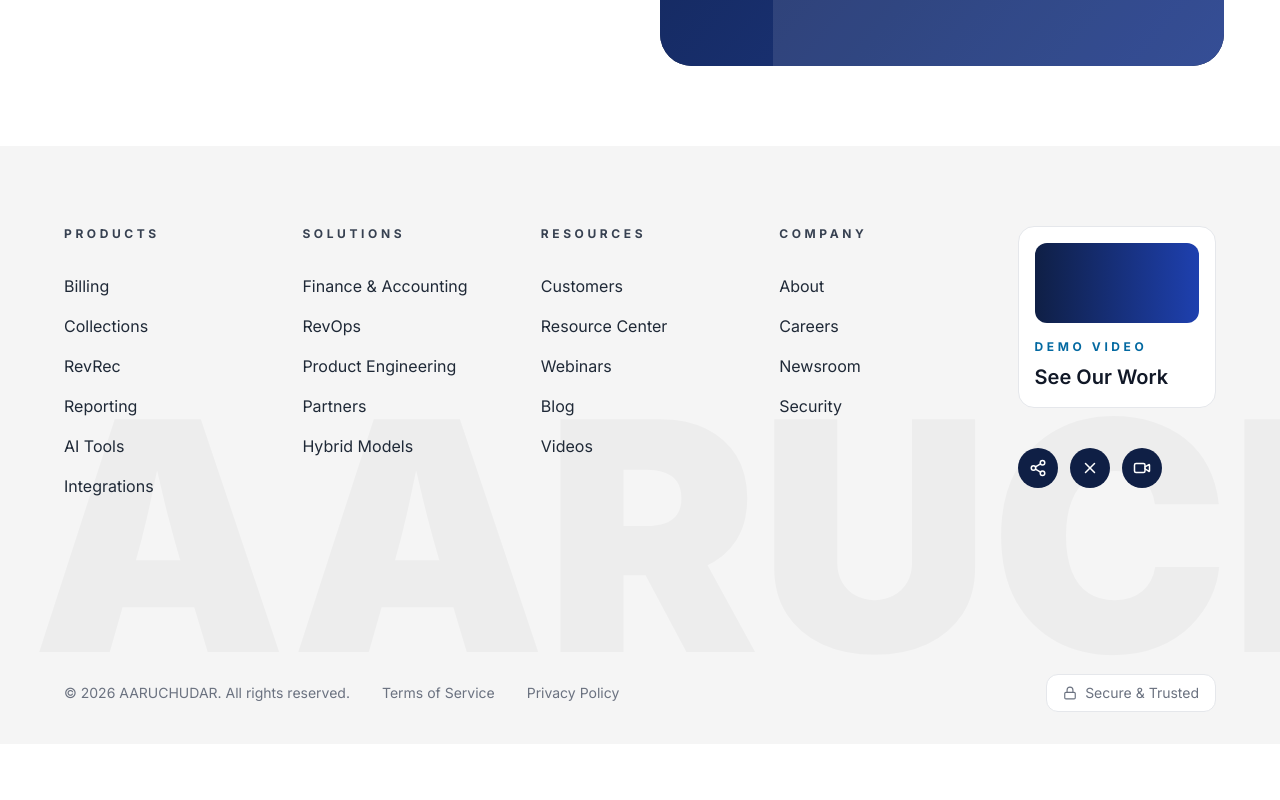
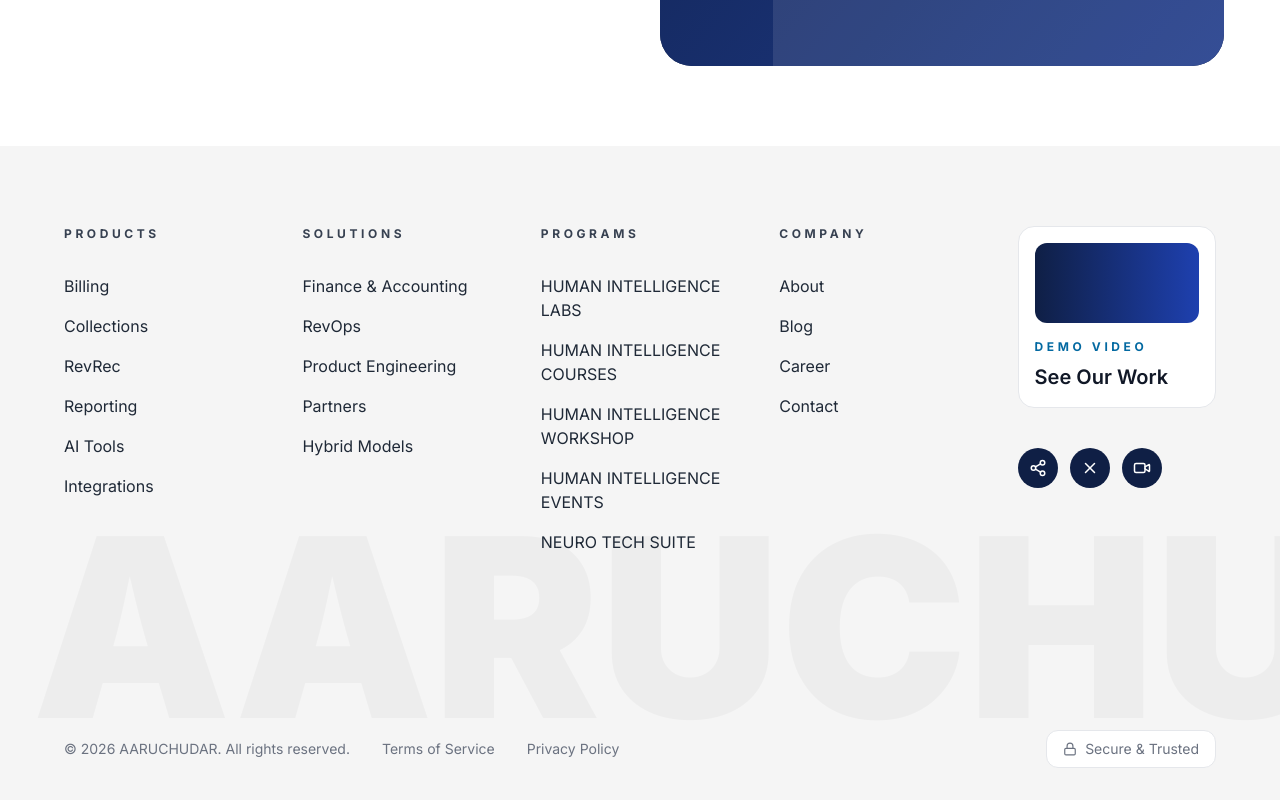
Before and after one commit to imadityax/NEWWEBSITE, a Next.js app: page / in a window 1280 px wide. Shown: the part 7612-8412 px from the top of the page. Before the commit the page ends 8356 px from the top, so only its background shows below. Built offline with nearby package versions, Linux system fonts and the light colour scheme.

Commit message:
navbar issues are sorted now

```diff
--- a/app/about/page.tsx
+++ b/app/about/page.tsx
@@ -1,4 +1,6 @@
 'use client'
+
+import Footer from "@/components/Footer";
 
 
 
@@ -353,24 +355,9 @@
         </section>
 
         {/* Footer */}
-        <section className="py-20 px-6 bg-[#f7f7f7]">
-          <div className="max-w-6xl mx-auto grid md:grid-cols-2 gap-16 items-center border-t border-gray-200 pt-14">
-            <div>
-              <h3 className="text-4xl font-bold mb-6">Aaruchudar Software Solutions Pvt. Ltd.</h3>
-              <p className="text-lg text-gray-700 leading-8">3000 Caman Street<br/>+91 987358 0000<br/>aaruchudar@rvmarix.com</p>
-              <div className="flex gap-4 mt-6 text-2xl">
-                <span>◉</span><span>◎</span><span>◌</span><span>◍</span>
-              </div>
-            </div>
-            <div className="grid grid-cols-2 gap-6 place-items-center">
-              {['RV Matrix 2025','Excellence Award','Leadership Award','Best Brand'].map((a)=>(
-                <div key={a} className="bg-white border rounded-2xl p-8 text-center font-semibold shadow-md w-full h-36 flex items-center justify-center">{a}</div>
-              ))}
-            </div>
-          </div>
-        </section>
+        <Footer />
 
-        <section className="bg-gradient-to-r from-[#0b49c8] to-[#2d67d6] text-white py-10 text-center text-5xl font-serif tracking-wide">Aaruchudar<br/><span className="text-2xl font-sans tracking-[0.35em] uppercase">Endless Innovation</span></section>
+
       </main>
     </>
   )
--- a/components/Footer.tsx
+++ b/components/Footer.tsx
@@ -1,40 +1,91 @@
+import Link from 'next/link'
 import { Share2, X, Video, Lock } from 'lucide-react'
 
-export default function Footer(){
+export default function Footer() {
   const cols = {
-    PRODUCTS:['Billing','Collections','RevRec','Reporting','AI Tools','Integrations'],
-    SOLUTIONS:['Finance & Accounting','RevOps','Product Engineering','Partners','Hybrid Models'],
-    RESOURCES:['Customers','Resource Center','Webinars','Blog','Videos'],
-    COMPANY:['About','Careers','Newsroom','Security']
+    PRODUCTS: [
+      { name: 'Billing', href: '/' },
+      { name: 'Collections', href: '/' },
+      { name: 'RevRec', href: '/' },
+      { name: 'Reporting', href: '/' },
+      { name: 'AI Tools', href: '/' },
+      { name: 'Integrations', href: '/' },
+    ],
+
+    SOLUTIONS: [
+      { name: 'Finance & Accounting', href: '/' },
+      { name: 'RevOps', href: '/' },
+      { name: 'Product Engineering', href: '/' },
+      { name: 'Partners', href: '/' },
+      { name: 'Hybrid Models', href: '/' },
+    ],
+
+    PROGRAMS: [
+      { name: 'HUMAN INTELLIGENCE LABS', href: '/' },
+      { name: 'HUMAN INTELLIGENCE COURSES', href: '/' },
+      { name: 'HUMAN INTELLIGENCE WORKSHOP', href: '/' },
+      { name: 'HUMAN INTELLIGENCE EVENTS', href: '/' },
+      { name: 'NEURO TECH SUITE', href: '/' },
+    ],
+
+    COMPANY: [
+      { name: 'About', href: '/about' },
+      { name: 'Blog', href: '/blog' },
+      { name: 'Career', href: '/career' },
+      { name: 'Contact', href: '/contact' },
+    ],
   }
 
   return (
     <footer className='relative bg-[#f5f5f5] px-8 md:px-16 pt-20 pb-8 overflow-hidden'>
       <div className='max-w-7xl mx-auto grid md:grid-cols-5 gap-10 relative z-10'>
-        {Object.entries(cols).map(([title,items]) => (
+        {Object.entries(cols).map(([title, items]) => (
           <div key={title}>
-            <h4 className='text-xs tracking-[0.3em] font-bold text-gray-700 mb-8'>{title}</h4>
+            <h4 className='text-xs tracking-[0.3em] font-bold text-gray-700 mb-8'>
+              {title}
+            </h4>
+
             <ul className='space-y-4 text-gray-800'>
-              {items.map((item)=><li key={item} className='hover:text-black cursor-pointer transition'>{item}</li>)}
+              {items.map((item) => (
+                <li key={item.name}>
+                  <Link
+                    href={item.href}
+                    className='hover:text-black cursor-pointer transition'
+                  >
+                    {item.name}
+                  </Link>
+                </li>
+              ))}
             </ul>
           </div>
         ))}
+
         <div className='md:col-span-1'>
           <div className='border border-gray-200 rounded-2xl p-4 bg-white mb-10'>
-            <div className='h-20 rounded-xl bg-gradient-to-r from-[#0f1f45] to-[#1e40af] mb-4'/>
-            <p className='text-xs tracking-[0.3em] text-sky-700 font-bold'>DEMO VIDEO</p>
+            <div className='h-20 rounded-xl bg-gradient-to-r from-[#0f1f45] to-[#1e40af] mb-4' />
+            <p className='text-xs tracking-[0.3em] text-sky-700 font-bold'>
+              DEMO VIDEO
+            </p>
             <p className='text-xl font-semibold mt-2'>See Our Work</p>
           </div>
 
           <div className='flex gap-3'>
-            <div className='w-10 h-10 rounded-full bg-[#0f1f45] text-white flex items-center justify-center'><Share2 size={18}/></div>
-            <div className='w-10 h-10 rounded-full bg-[#0f1f45] text-white flex items-center justify-center'><X size={18}/></div>
-            <div className='w-10 h-10 rounded-full bg-[#0f1f45] text-white flex items-center justify-center'><Video size={18}/></div>
+            <div className='w-10 h-10 rounded-full bg-[#0f1f45] text-white flex items-center justify-center'>
+              <Share2 size={18} />
+            </div>
+            <div className='w-10 h-10 rounded-full bg-[#0f1f45] text-white flex items-center justify-center'>
+              <X size={18} />
+            </div>
+            <div className='w-10 h-10 rounded-full bg-[#0f1f45] text-white flex items-center justify-center'>
+              <Video size={18} />
+            </div>
           </div>
         </div>
       </div>
 
-      <div className='absolute bottom-12 left-0 w-full text-[220px] md:text-[320px] font-black leading-none text-black/[0.03] select-none whitespace-nowrap px-8'>AARUCHUDAR</div>
+      <div className='absolute bottom-12 left-0 w-full text-[200px] md:text-[250px] font-black leading-none text-black/[0.03] select-none whitespace-nowrap px-8'>
+        AARUCHUDAR
+      </div>
 
       <div className='max-w-7xl mx-auto mt-44 relative z-10 flex flex-col md:flex-row items-start md:items-center justify-between gap-6 text-gray-500 text-sm'>
         <div className='flex flex-wrap gap-8'>
@@ -44,7 +95,7 @@
         </div>
 
         <div className='flex items-center gap-2 border border-gray-200 rounded-xl px-4 py-2 bg-white'>
-          <Lock size={14}/>
+          <Lock size={14} />
           <span>Secure & Trusted</span>
         </div>
       </div>
```
